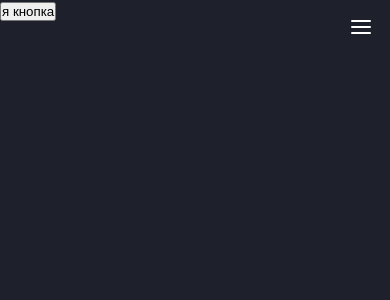
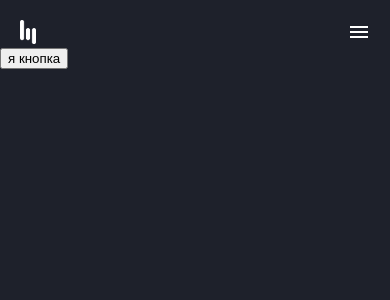
Before and after one commit to keksec-team/molva-frontend, a React (Create React App) app: page /home in a window 390 px wide. Shown: the top 300 px of the page. Built offline with nearby package versions, Linux system fonts and the light colour scheme.

Commit message:
fixed flex

```diff
--- a/package.json
+++ b/package.json
@@ -39,6 +39,7 @@
   },
   "devDependencies": {
     "@material-ui/core": "^4.11.0",
+    "@material-ui/icons": "^4.9.1",
     "prettier": "^2.1.1",
     "react-localize-redux": "^3.5.3",
     "react-redux": "^7.2.1",
--- a/src/component/app/main/Main.js
+++ b/src/component/app/main/Main.js
@@ -14,11 +14,14 @@ function Main(props) {
     let strings = getStringsByLocale(props.locale);
     return (
         <div className="main">
-            {/*this is temporary demo implementation of this component*/}
             <BrowserRouter>
                 <Navbar/>
-                <Route path="/home" component={Home}/>
-                {/*<LanguageSwitch className={styles.switch}/>*/}
+                <div className={styles.screen}>
+                    <Route path="/home" component={Home}/>
+                </div>
+                <div className={styles.mainSwitchContainer}>
+                    <LanguageSwitch/>
+                </div>
             </BrowserRouter>
         </div>
     );
--- a/src/component/app/main/Main.module.css
+++ b/src/component/app/main/Main.module.css
@@ -6,12 +6,18 @@
     min-height: 100%;
 }
 
-.switch {
+.screen {
+    top: 12vmin;
+    position: relative;
+    min-height: calc(100% - 12vmin);
+}
+
+.mainSwitchContainer {
     display: block;
 }
 
-@media only screen and (max-width: 600px) {
-    .switch {
+@media only screen and (max-width: 650px) {
+    .mainSwitchContainer {
         display: none;
     }
 }
--- a/src/component/app/main/control/navbar/Navbar.js
+++ b/src/component/app/main/control/navbar/Navbar.js
@@ -1,33 +1,27 @@
 import styles from "./Navbar.module.css";
 import {connect} from "react-redux";
 import React from "react";
-import {Slide} from "@material-ui/core";
 import {changeNavbarToggled} from "../../../../../service/appStateService";
 import useWindowSize from "../helpers/useWindowSize";
 import Menu from "./menu/Menu";
-import SwipeableDrawer from "@material-ui/core/SwipeableDrawer";
 import Drawer from "@material-ui/core/Drawer";
+import MenuIcon from '@material-ui/icons/Menu';
 
 function Navbar(props) {
     const {dispatch} = props;
     let {width} = useWindowSize();
     return (
         <div className={styles.nav}>
-            <div id={styles.navi} className={`${props.isToggled ? styles.open : ""}`}
-                 onClick={() => changeNavbarToggled(!props.isToggled, dispatch)}>
-                <span></span>
-                <span></span>
-                <span></span>
-            </div>
-            {
-                (width <= 600) ? (
-                    <Drawer anchor={"right"}
-                            open={props.isToggled}
-                            onClose={() => changeNavbarToggled(!props.isToggled, dispatch)}>
-                        <Menu/>
-                    </Drawer>
-                ) : <Menu/>
-            }
+            <img src={require('../../../../../assets/logo.png')} className={styles.logo} alt="Logotype"/>
+            <MenuIcon classes={{root: styles.hamburger}}
+                      onClick={() => changeNavbarToggled(!props.isToggled, dispatch)}/>
+            {(width <= 640) ? (
+                <Drawer anchor={"right"}
+                        open={props.isToggled}
+                        onClose={() => changeNavbarToggled(!props.isToggled, dispatch)}>
+                    <Menu/>
+                </Drawer>
+            ) : <Menu/>}
         </div>
     );
 }
--- a/src/component/app/main/control/navbar/Navbar.module.css
+++ b/src/component/app/main/control/navbar/Navbar.module.css
@@ -1,4 +1,9 @@
 .nav {
+    background-color: var(--background-color);
+    position: fixed;
+    width: 100%;
+    top: 0;
+    height: 10vmin;
     line-height: 10vmin;
     text-align: right;
     color: var(--default-text);
@@ -6,9 +11,8 @@
     font-size: var(--controls-font-size);
 }
 
-.menu {
-    position: fixed;
-    width: 100%;
+.menuSwitchContainer {
+    display: none;
 }
 
 .navbar > * {
@@ -18,11 +22,10 @@
 .logo {
     float: left;
     position: relative;
-    height: 5vmin;
-    width: 3.3vmin;
-    padding-top: 4vmin;
-    padding-right: 5vmin;
-    padding-left: 5vmin;
+    height: 3em;
+    width: 2em;
+    margin-left: 2vw;
+    margin-top: 3vh;
 }
 
 .links {
@@ -45,104 +48,12 @@
     font-size: var(--controls-font-size);
 }
 
-#navi {
-    margin: 0 1vmin 0 0;
-    display: none;
-}
-
-* {
-    margin: 0;
-    padding: 0;
-}
-
-* {
-    margin: 0;
-    padding: 0;
-}
-
-#navi {
-    margin-top: 5vmin;
-    margin-right: 5vmin;
-    display: none;
-    float: right;
-    width: 20px;
-    height: 15px;
-    position: relative;
-    -webkit-transform: rotate(0deg);
-    -moz-transform: rotate(0deg);
-    -o-transform: rotate(0deg);
-    transform: rotate(0deg);
-    -webkit-transition: .5s ease-in-out;
-    -moz-transition: .5s ease-in-out;
-    -o-transition: .5s ease-in-out;
-    transition: .5s ease-in-out;
-    cursor: pointer;
-}
-
-#navi span {
-    position: absolute;
-    display: none;
-    height: 2px;
-    width: 100%;
-    background: #fff;
-    border-radius: 9px;
-    opacity: 1;
-    left: 0;
-    -webkit-transform: rotate(0deg);
-    -moz-transform: rotate(0deg);
-    -o-transform: rotate(0deg);
-    transform: rotate(0deg);
-    -webkit-transition: .25s ease-in-out;
-    -moz-transition: .25s ease-in-out;
-    -o-transition: .25s ease-in-out;
-    transition: .25s ease-in-out;
-}
-
-#navi span:nth-child(1) {
-    top: 0;
-    -webkit-transform-origin: left center;
-    -moz-transform-origin: left center;
-    -o-transform-origin: left center;
-    transform-origin: left center;
-}
-
-#navi span:nth-child(2) {
-    top: 6px;
-    -webkit-transform-origin: left center;
-    -moz-transform-origin: left center;
-    -o-transform-origin: left center;
-    transform-origin: left center;
-}
-
-#navi span:nth-child(3) {
-    top: 12px;
-    -webkit-transform-origin: left center;
-    -moz-transform-origin: left center;
-    -o-transform-origin: left center;
-    transform-origin: left center;
-}
-
-#navi.open span:nth-child(1) {
-    -webkit-transform: rotate(45deg);
-    -moz-transform: rotate(45deg);
-    -o-transform: rotate(45deg);
-    transform: rotate(45deg);
-    top: -1px;
-    left: 3px;
-}
-
-#navi.open span:nth-child(2) {
-    width: 0;
-    opacity: 0;
-}
-
-#navi.open span:nth-child(3) {
-    -webkit-transform: rotate(-45deg);
-    -moz-transform: rotate(-45deg);
-    -o-transform: rotate(-45deg);
-    transform: rotate(-45deg);
-    top: 13px;
-    left: 3px;
+.hamburger {
+    right: 0;
+    font-size: var(--controls-font-size);
+    margin-right: 5vw;
+    margin-top: 5vw;
+    display: none !important;
 }
 
 @media only screen and (max-width: 1200px) {
@@ -152,24 +63,25 @@
     }
 }
 
-@media only screen and (max-width: 600px) {
+@media only screen and (max-width: 640px) {
+    .hamburger {
+        display: inline-block !important;
+    }
+
     .nav {
-        line-height: 0;
+        width: 100%;
     }
 
     .logo {
-        display: none;
+        height: 1.5em;
+        width: 1em;
+        display: block;
+        position: fixed;
+        margin-left: 5vw;
+        margin-top: 5vw;
     }
 
-    #navi span {
-        display: block;
-    }
-
-    #navi {
-        display: block;
-    }
-
-    .toggleLabel {
+    .menuSwitchContainer {
         display: block;
         cursor: pointer;
     }
@@ -179,11 +91,10 @@
     }
 
     .menu {
-        position: static;
+        background-color: var(--background-color);
         font-size: 1.3em;
         height: 100%;
         width: 100%;
-        background-color: var(--background-color);
         text-align: left;
         font-weight: bold;
     }
--- a/src/component/app/main/control/navbar/menu/Menu.js
+++ b/src/component/app/main/control/navbar/menu/Menu.js
@@ -10,7 +10,6 @@ function Menu(props) {
     let strings = getStringsByLocale(props.locale);
     return (
         <div className={styles.menu} id="menu">
-            <img src={require('../../../../../../assets/logo.png')} className={styles.logo} alt="Logotype"/>
             <ul className={styles.links}>
                 <li className={styles.navListElement}>
                     <Link className={styles.navlink} to="/home">
@@ -38,7 +37,9 @@ function Menu(props) {
                     </Link>
                 </li>
             </ul>
-            <LanguageSwitch/>
+            <div className={styles.menuSwitchContainer}>
+                <LanguageSwitch/>
+            </div>
         </div>
     );
 }
--- a/src/component/app/main/control/switch/LanguageSwitch.module.css
+++ b/src/component/app/main/control/switch/LanguageSwitch.module.css
@@ -2,12 +2,11 @@
     position: absolute;
     bottom: 0;
     right: 0;
-    width: 100%;
-    text-align: center;
-    margin-bottom: 5vh;
     font-family: Comfortaa, serif;
     font-size: var(--controls-font-size);
     color: var(--default-text);
+    margin-bottom: 3vh;
+    margin-right: 2vw;
 }
 
 .localesContainer > * {
@@ -24,19 +23,22 @@
 
 .languageListElement {
     display: inline;
-    padding-right: 1vw;
-    padding-left: 1vw;
+    padding-right: 0.4vw;
+    padding-left: 0.4vw;
 }
 
 @media only screen and (max-width: 600px) {
     .localesContainer {
         color: var(--text-color-gray);
+        bottom: 0;
+        right: 0;
+        margin-right: 0;
+        width: 100%;
     }
 }
 
 @media only screen and (max-width: 350px) {
     .localesContainer {
         font-size: 0.8em;
-        color: var(--text-color-gray);
     }
 }
--- a/src/component/app/main/home/Home.module.css
+++ b/src/component/app/main/home/Home.module.css
@@ -1,3 +1,2 @@
 .home {
-    min-height: 100%;
 }
```
Also changed, not shown: 1 other file (tests, documents, lock files or other folders).
